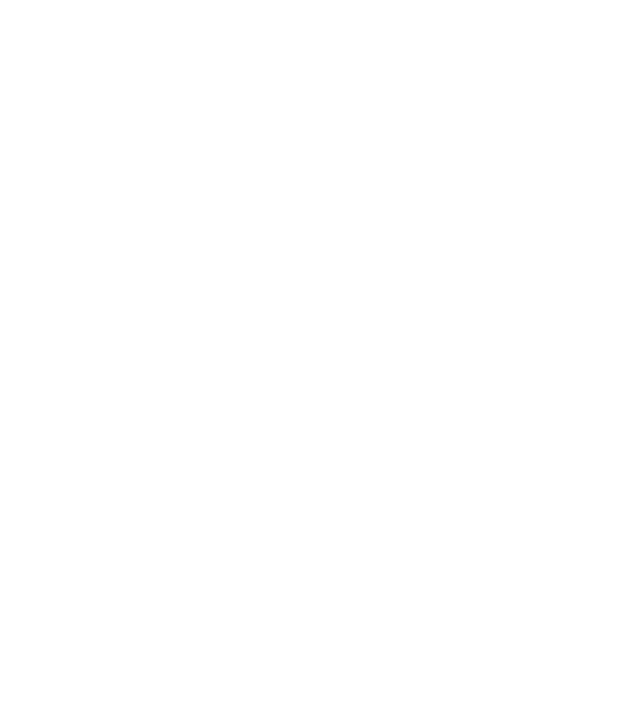
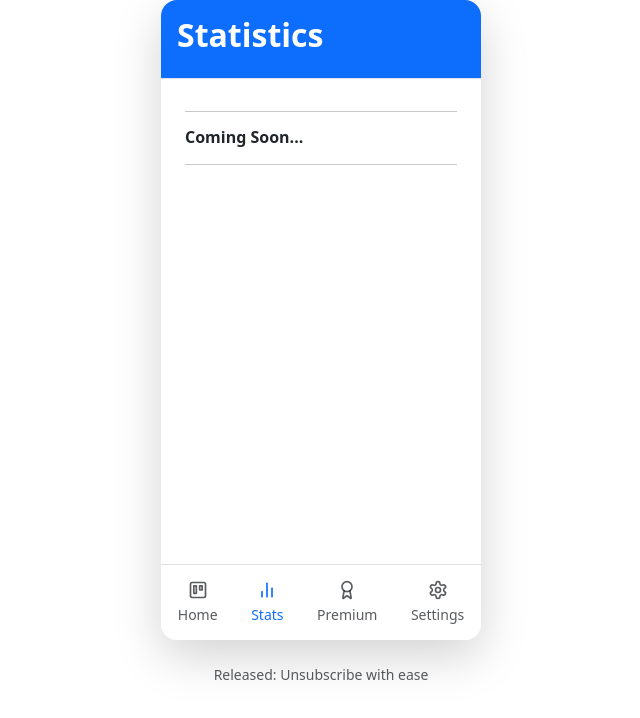
Before and after one commit to jssem001/released_app, a React (Create React App) app in the folder released-app/: page /statistics in a window 1280 px wide. Before the commit this address had no page. Shown: the top 718 px of the page, without its empty margins (319-959 px from the left). Built offline with nearby package versions, Linux system fonts and the light colour scheme.

Commit message:
added new pages

```diff
--- a/released-app/src/components/App.jsx
+++ b/released-app/src/components/App.jsx
@@ -10,6 +10,8 @@ import Dashboard from '../pages/Dashboard';
 import CategoryView from '../pages/CategoryView';
 import UnsubscribeProcess from '../pages/UnsubscribeProcess';
 import SettingsPage from '../pages/SettingsPage';
+import PremiumPage from '../pages/PremiumPage';
+import StatisticsPage from '../pages/StatisticsPage';
 
 function App() {
   return (
@@ -23,6 +25,8 @@ function App() {
           <Route path="category-view" element={<CategoryView />} />
           <Route path="unsubscribe-process" element={<UnsubscribeProcess />} />
           <Route path="settings" element={<SettingsPage />} />
+          <Route path="premium" element={<PremiumPage />} />
+          <Route path="statistics" element={<StatisticsPage />} />
         </Route>
       </Routes>
     </Router>
--- a/released-app/src/components/Navigation.jsx
+++ b/released-app/src/components/Navigation.jsx
@@ -20,6 +20,8 @@ export function useAppNavigation() {
     toOnboarding: () => navigate('/'),
     toEmailLogin: () => navigate('/email-login'),
     toSettings: () => navigate('/settings'),
+    toPremium: () => navigate('/premium'),
+    toStatistics: () => navigate('/statistics'),
     toScanning: () => navigate('/scanning'),
     toDashboard:  (subscriptions = []) =>
       navigate('/dashboard', { state: { subscriptions: sanitizeSubs(subscriptions) } }),
--- a/released-app/src/pages/Dashboard.jsx
+++ b/released-app/src/pages/Dashboard.jsx
@@ -25,7 +25,7 @@ function getCategory(sub) {
 
 
 export default function Dashboard() {
-  const {toSettings} = useAppNavigation();
+  const {toSettings, toPremium, toStatistics} = useAppNavigation();
   const navigate = useNavigate();
   const [subscriptions, setSubscriptions] = useState([]);
   const [loading, setLoading] = useState(true);
@@ -138,11 +138,15 @@ return (
         <Trello size={20} />
         <span className="small mt-1">Home</span>
       </button>
-      <button className="btn d-flex flex-column align-items-center text-muted">
+      <button
+      onClick={toStatistics}
+      className="btn d-flex flex-column align-items-center text-muted">
         <BarChart2 size={20} />
         <span className="small mt-1">Stats</span>
       </button>
-      <button className="btn d-flex flex-column align-items-center text-muted">
+      <button
+      onClick={toPremium}
+      className="btn d-flex flex-column align-items-center text-muted">
         <Award size={20} />
         <span className="small mt-1">Premium</span>
       </button>
--- /dev/null
+++ b/released-app/src/pages/PremiumPage.jsx
@@ -0,0 +1,136 @@
+import React, { useEffect, useState } from 'react';
+import axios from 'axios';
+import {Mail, Trello, Settings, Award, BarChart2} from 'lucide-react';
+import { useNavigate } from 'react-router-dom';
+import { useAppNavigation } from '../components/Navigation';
+
+export default function PremiumPage() {
+//   const navigate = useNavigate();
+  const { toSettings, toDashboard, toStatistics } = useAppNavigation();
+//   const [user, setUser] = useState({ email: '', created_at: '' });
+//   const [darkMode, setDarkMode] = useState(false);
+//   const [loading, setLoading] = useState(true);
+
+//   useEffect(() => {
+//     const jwt = localStorage.getItem('jwt');
+//     if (!jwt) return navigate('/');
+
+//     axios.get('http://localhost:5000/user/profile', {
+//       headers: { Authorization: `Bearer ${jwt}` }
+//     })
+//       .then(res => {
+//         setUser(res.data);
+//         setLoading(false);
+//       })
+//       .catch(err => {
+//         console.error('❌ Failed to load profile. Check CORS and token:', err);
+//         setLoading(false);
+//       });
+//   }, [navigate]);
+
+  // const handleLogout = () => {
+  //   localStorage.removeItem('jwt');
+  //   localStorage.removeItem('gmailAccessToken');
+  //   navigate('/');
+  // };
+//   const handleDelete = async () => {
+//     const jwt = localStorage.getItem('jwt');
+//     if (!jwt) return;
+//     const confirmed = window.confirm("Are you sure you want to delete your account? This cannot be undone.");
+//     if (!confirmed) return;
+
+//     try {
+//       await axios.delete('http://localhost:5000/user/profile', {
+//         headers: { Authorization: `Bearer ${jwt}` }
+//       });
+//       localStorage.removeItem('jwt');
+//       localStorage.removeItem('gmailAccessToken');
+//       navigate('/');
+//     } catch (err) {
+//       console.error("❌ Failed to delete account:", err);
+//       alert("Account deletion failed. Please try again.");
+//     }
+//   };
+
+//   const toggleDarkMode = () => {
+//     setDarkMode(prev => !prev);
+//     document.body.classList.toggle('dark-mode');
+//   };
+
+  return (
+    <div className="vh-100 d-flex flex-column bg-white">
+      {/* Header */}
+      <div className="p-3 bg-primary text-white border-bottom">
+        <h2 className="fw-bold">Premium</h2>
+      </div>
+
+      {/* Main Content */}
+      <div className="px-4 py-3 overflow-auto flex-grow-1">
+            <div className="mb-4">
+              <hr />
+              <h2 className="fs-6 fw-semibold">Coming Soon...</h2>
+              <hr />
+              {/* <p><strong>Email:</strong> {user.email}</p> */}
+              {/* <p><strong>Joined:</strong> {new Date(user.created_at).toLocaleDateString()}</p> */}
+            </div>
+
+            {/* <hr /> */}
+
+            {/* <div className="mb-4">
+              <h5 className="fs-6 fw-semibold">Preferences</h5>
+              <div className="form-check form-switch">
+                <input
+                  className="form-check-input"
+                  type="checkbox"
+                  role="switch"
+                  id="darkModeToggle"
+                  checked={darkMode}
+                  onChange={toggleDarkMode}
+                />
+                <label className="form-check-label" htmlFor="darkModeToggle">
+                  Dark Mode
+                </label>
+              </div>
+            </div> */}
+
+            {/* <hr /> */}
+
+            {/* <div>
+              <button onClick={handleDelete} className="btn btn-outline-danger fw-bold">
+                Delete Account
+              </button>
+            </div> */}
+      </div>
+
+      {/* Bottom Nav */}
+      <nav className="border-top bg-white py-2 sticky-bottom">
+        <div className="d-flex justify-content-around">
+          <button
+            onClick={toDashboard}
+            className="btn d-flex flex-column align-items-center text-muted"
+          >
+            <Trello size={20} />
+            <span className="small mt-1">Home</span>
+          </button>
+          <button
+          onClick={toStatistics}
+          className="btn d-flex flex-column align-items-center text-muted">
+            <BarChart2 size={20} />
+            <span className="small mt-1">Stats</span>
+          </button>
+          <button className="btn d-flex flex-column align-items-center text-primary">
+            <Award size={20} />
+            <span className="small mt-1">Premium</span>
+          </button>
+          <button
+            onClick={toSettings}
+            className="btn d-flex flex-column align-items-center text-muted"
+          >
+            <Settings size={20} />
+            <span className="small mt-1">Settings</span>
+          </button>
+        </div>
+      </nav>
+    </div>
+  );
+}
--- a/released-app/src/pages/SettingsPage.jsx
+++ b/released-app/src/pages/SettingsPage.jsx
@@ -6,7 +6,7 @@ import { useAppNavigation } from '../components/Navigation';
 
 export default function SettingsPage() {
   const navigate = useNavigate();
-  const { toSettings, toDashboard } = useAppNavigation();
+  const {toDashboard, toPremium, toStatistics } = useAppNavigation();
   const [user, setUser] = useState({ email: '', created_at: '' });
   const [darkMode, setDarkMode] = useState(false);
   const [loading, setLoading] = useState(true);
@@ -116,18 +116,19 @@ export default function SettingsPage() {
             <Trello size={20} />
             <span className="small mt-1">Home</span>
           </button>
-          <button className="btn d-flex flex-column align-items-center text-muted">
+          <button
+          onClick={toStatistics}
+          className="btn d-flex flex-column align-items-center text-muted">
             <BarChart2 size={20} />
             <span className="small mt-1">Stats</span>
           </button>
-          <button className="btn d-flex flex-column align-items-center text-muted">
+          <button
+          onClick={toPremium}
+          className="btn d-flex flex-column align-items-center text-muted">
             <Award size={20} />
             <span className="small mt-1">Premium</span>
           </button>
-          <button
-            onClick={toSettings}
-            className="btn d-flex flex-column align-items-center text-primary"
-          >
+          <button className="btn d-flex flex-column align-items-center text-primary">
             <Settings size={20} />
             <span className="small mt-1">Settings</span>
           </button>
--- /dev/null
+++ b/released-app/src/pages/StatisticsPage.jsx
@@ -0,0 +1,136 @@
+import React, { useEffect, useState } from 'react';
+import axios from 'axios';
+import {Mail, Trello, Settings, Award, BarChart2} from 'lucide-react';
+import { useNavigate } from 'react-router-dom';
+import { useAppNavigation } from '../components/Navigation';
+
+export default function StatisticsPage() {
+//   const navigate = useNavigate();
+  const { toSettings, toDashboard, toPremium } = useAppNavigation();
+//   const [user, setUser] = useState({ email: '', created_at: '' });
+//   const [darkMode, setDarkMode] = useState(false);
+//   const [loading, setLoading] = useState(true);
+
+//   useEffect(() => {
+//     const jwt = localStorage.getItem('jwt');
+//     if (!jwt) return navigate('/');
+
+//     axios.get('http://localhost:5000/user/profile', {
+//       headers: { Authorization: `Bearer ${jwt}` }
+//     })
+//       .then(res => {
+//         setUser(res.data);
+//         setLoading(false);
+//       })
+//       .catch(err => {
+//         console.error('❌ Failed to load profile. Check CORS and token:', err);
+//         setLoading(false);
+//       });
+//   }, [navigate]);
+
+  // const handleLogout = () => {
+  //   localStorage.removeItem('jwt');
+  //   localStorage.removeItem('gmailAccessToken');
+  //   navigate('/');
+  // };
+//   const handleDelete = async () => {
+//     const jwt = localStorage.getItem('jwt');
+//     if (!jwt) return;
+//     const confirmed = window.confirm("Are you sure you want to delete your account? This cannot be undone.");
+//     if (!confirmed) return;
+
+//     try {
+//       await axios.delete('http://localhost:5000/user/profile', {
+//         headers: { Authorization: `Bearer ${jwt}` }
+//       });
+//       localStorage.removeItem('jwt');
+//       localStorage.removeItem('gmailAccessToken');
+//       navigate('/');
+//     } catch (err) {
+//       console.error("❌ Failed to delete account:", err);
+//       alert("Account deletion failed. Please try again.");
+//     }
+//   };
+
+//   const toggleDarkMode = () => {
+//     setDarkMode(prev => !prev);
+//     document.body.classList.toggle('dark-mode');
+//   };
+
+  return (
+    <div className="vh-100 d-flex flex-column bg-white">
+      {/* Header */}
+      <div className="p-3 bg-primary text-white border-bottom">
+        <h2 className="fw-bold">Statistics</h2>
+      </div>
+
+      {/* Main Content */}
+      <div className="px-4 py-3 overflow-auto flex-grow-1">
+            <div className="mb-4">
+              <hr />
+              <h2 className="fs-6 fw-semibold">Coming Soon...</h2>
+              <hr />
+              {/* <p><strong>Email:</strong> {user.email}</p> */}
+              {/* <p><strong>Joined:</strong> {new Date(user.created_at).toLocaleDateString()}</p> */}
+            </div>
+
+            {/* <hr /> */}
+
+            {/* <div className="mb-4">
+              <h5 className="fs-6 fw-semibold">Preferences</h5>
+              <div className="form-check form-switch">
+                <input
+                  className="form-check-input"
+                  type="checkbox"
+                  role="switch"
+                  id="darkModeToggle"
+                  checked={darkMode}
+                  onChange={toggleDarkMode}
+                />
+                <label className="form-check-label" htmlFor="darkModeToggle">
+                  Dark Mode
+                </label>
+              </div>
+            </div> */}
+
+            {/* <hr /> */}
+
+            {/* <div>
+              <button onClick={handleDelete} className="btn btn-outline-danger fw-bold">
+                Delete Account
+              </button>
+            </div> */}
+      </div>
+
+      {/* Bottom Nav */}
+      <nav className="border-top bg-white py-2 sticky-bottom">
+        <div className="d-flex justify-content-around">
+          <button
+            onClick={toDashboard}
+            className="btn d-flex flex-column align-items-center text-muted"
+          >
+            <Trello size={20} />
+            <span className="small mt-1">Home</span>
+          </button>
+          <button className="btn d-flex flex-column align-items-center text-primary">
+            <BarChart2 size={20} />
+            <span className="small mt-1">Stats</span>
+          </button>
+          <button
+          onClick={toPremium}
+          className="btn d-flex flex-column align-items-center text-muted">
+            <Award size={20} />
+            <span className="small mt-1">Premium</span>
+          </button>
+          <button
+            onClick={toSettings}
+            className="btn d-flex flex-column align-items-center text-muted"
+          >
+            <Settings size={20} />
+            <span className="small mt-1">Settings</span>
+          </button>
+        </div>
+      </nav>
+    </div>
+  );
+}
```
Also changed, not shown: 2 other files (tests, documents, lock files or other folders).
